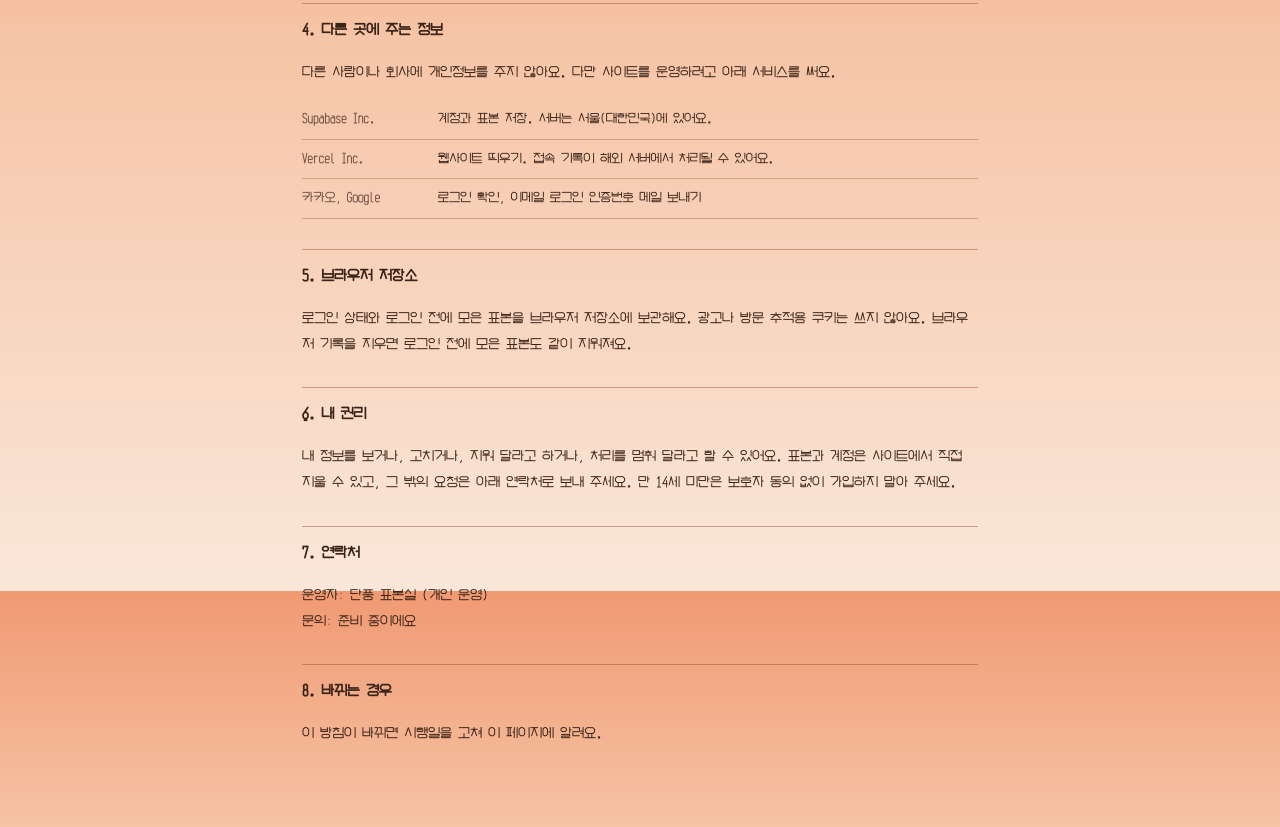
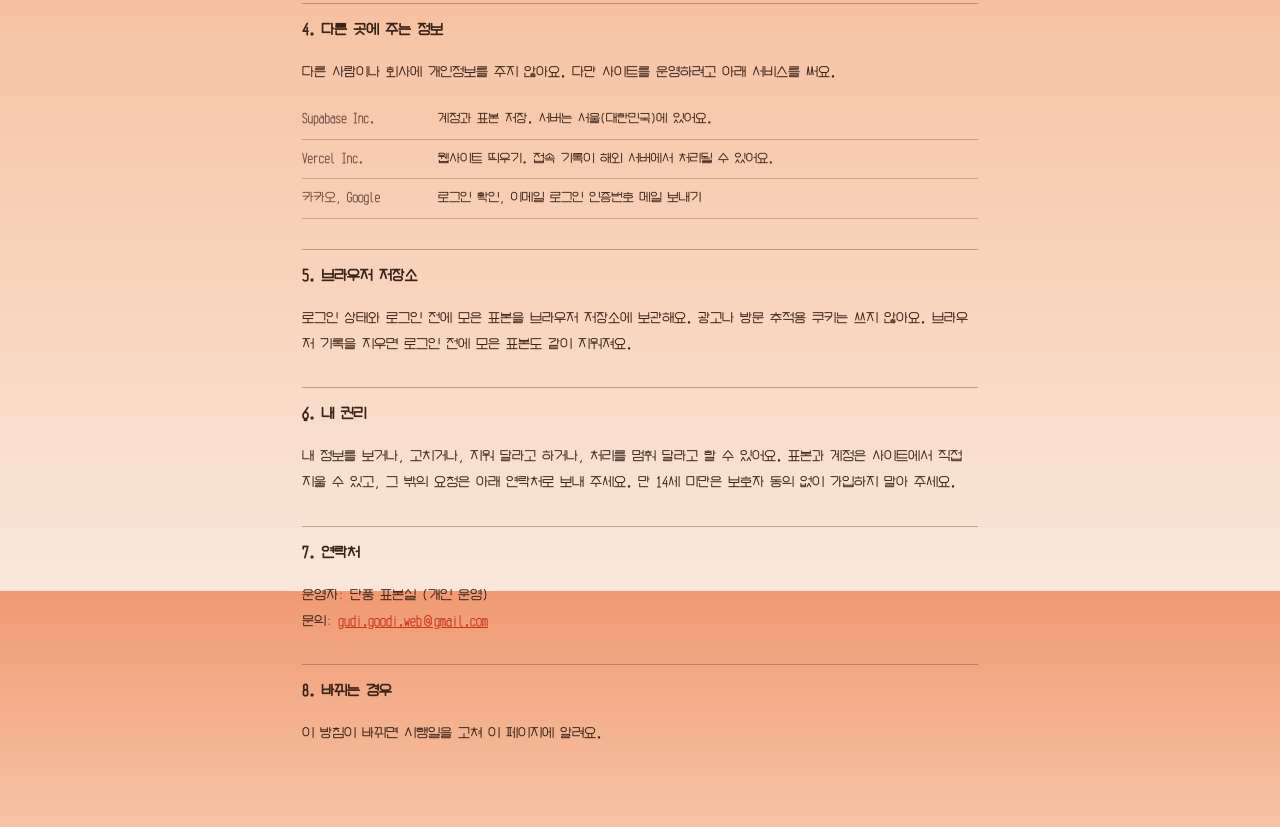
Before and after one commit to sebeenlim99/danpung, a website: page public/privacy.html in a window 1280 px wide. Shown: the part 1009-1836 px from the top of the page. Drawn offline with Linux system fonts and the light colour scheme.

Commit message:
개인정보처리방침 문의 메일 추가
Co-Authored-By: Claude Opus 5.5 <noreply@anthropic.com>
Claude-Session: https://claude.ai/code/session_0186UpuHdQbj7YBLrCz8HJFX

```diff
--- a/public/privacy.html
+++ b/public/privacy.html
@@ -75,7 +75,7 @@ th{font-weight:400;color:#6b4a3d;white-space:nowrap}
 <p>내 정보를 보거나, 고치거나, 지워 달라고 하거나, 처리를 멈춰 달라고 할 수 있어요. 표본과 계정은 사이트에서 직접 지울 수 있고, 그 밖의 요청은 아래 연락처로 보내 주세요. 만 14세 미만은 보호자 동의 없이 가입하지 말아 주세요.</p>
 
 <h2>7. 연락처</h2>
-<p>운영자: 단풍 표본실 (개인 운영)<br>문의: <span id="contact">준비 중이에요</span></p>
+<p>운영자: 단풍 표본실 (개인 운영)<br>문의: <a id="contact" href="mailto:gudi.goodi.web@gmail.com">gudi.goodi.web@gmail.com</a></p>
 
 <h2>8. 바뀌는 경우</h2>
 <p>이 방침이 바뀌면 시행일을 고쳐 이 페이지에 알려요.</p>
```
